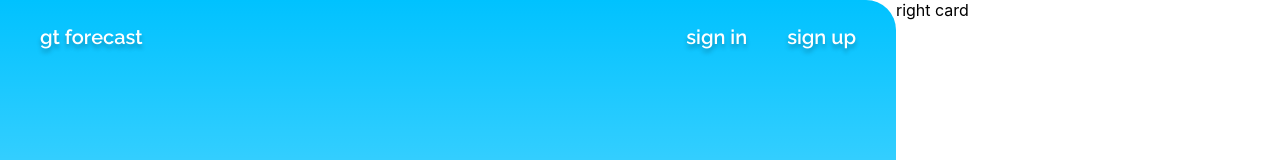
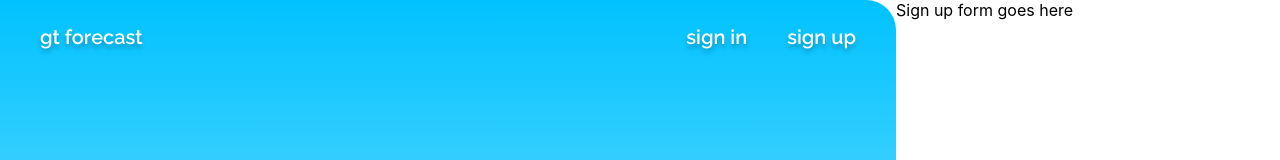
Before and after one commit to GTWeatherForcast/weather-client, a React (Create React App) app: page /login in a window 1280 px wide. Shown: the top 160 px of the page. Built offline with nearby package versions, Linux system fonts and the light colour scheme; the HTML template or start-up script is replaced by a standard one.

Commit message:
Restored login test component

```diff
--- a/src/components/landing/Landing.js
+++ b/src/components/landing/Landing.js
@@ -1,11 +1,12 @@
 import styles from "./Landing.module.css";
 import { LocationSearch } from "../inputs/SearchBar"
-import { Link } from "react-router-dom"
+import SignInPage from "../sign-in/SignIn";
+import SignUpPage from "../sign-up/SignUp";
 import { useState } from "react";
 
-// 0 = left card (signup)
-// 1 = no card(landing only)
-// 2 = right card(signin)
+// 0 = left card
+// 1 = no card
+// 2 = right card
 export function LandingCard({ setCardIndex, cardIndex = 1 }) {
 
   function returnToLanding() {
@@ -67,13 +68,13 @@ export default function LandingPage({initialCardIndex = 1}) {
   return (
     <div className={styles.landingRoot}>
       <div className={styles.cardLeft}>
-        left card
+        <SignInPage />
       </div>
 
       <LandingCard setCardIndex={setCardIndex} cardIndex={cardIndex}/>
 
       <div className={styles.cardRight}>
-        right card
+        <SignUpPage />
       </div>
     </div>
   );
--- a/src/components/sign-in/SignIn.js
+++ b/src/components/sign-in/SignIn.js
@@ -4,8 +4,7 @@ import { LandingCard } from "../landing/Landing";
 import stylesLanding from '../landing/Landing.module.css';
 import styles from "./SignIn.css";
 
-// todo: migrate behavior into new Signin UI
-function LogInPage() {
+export default function SignInPage() {
   const [messageFromServer, setMessageFromServer] = useState(undefined);
 
   useEffect(() => {
@@ -50,15 +49,3 @@ function LogInPage() {
     </div>
   );
 }
-
-export default function SignInPage() {
-  return (
-    <div className={stylesLanding.landingRoot}>
-      <LandingCard isShowingRightCard={true} />
-
-      <div className={stylesLanding.cardRight}>
-        right card
-      </div>
-    </div>
-  );
-}
--- a/src/components/sign-up/SignUp.js
+++ b/src/components/sign-up/SignUp.js
@@ -4,12 +4,8 @@ import { LandingCard } from '../landing/Landing';
 
 function SignUpPage() {
   return (
-    <div className={stylesLanding.landingRoot}>
-      <div className={stylesLanding.cardLeft}>
-        left card
-      </div>
-
-      <LandingCard isShowingLeftCard={true} />
+    <div>
+      Sign up form goes here
     </div>
   );
 }
```
